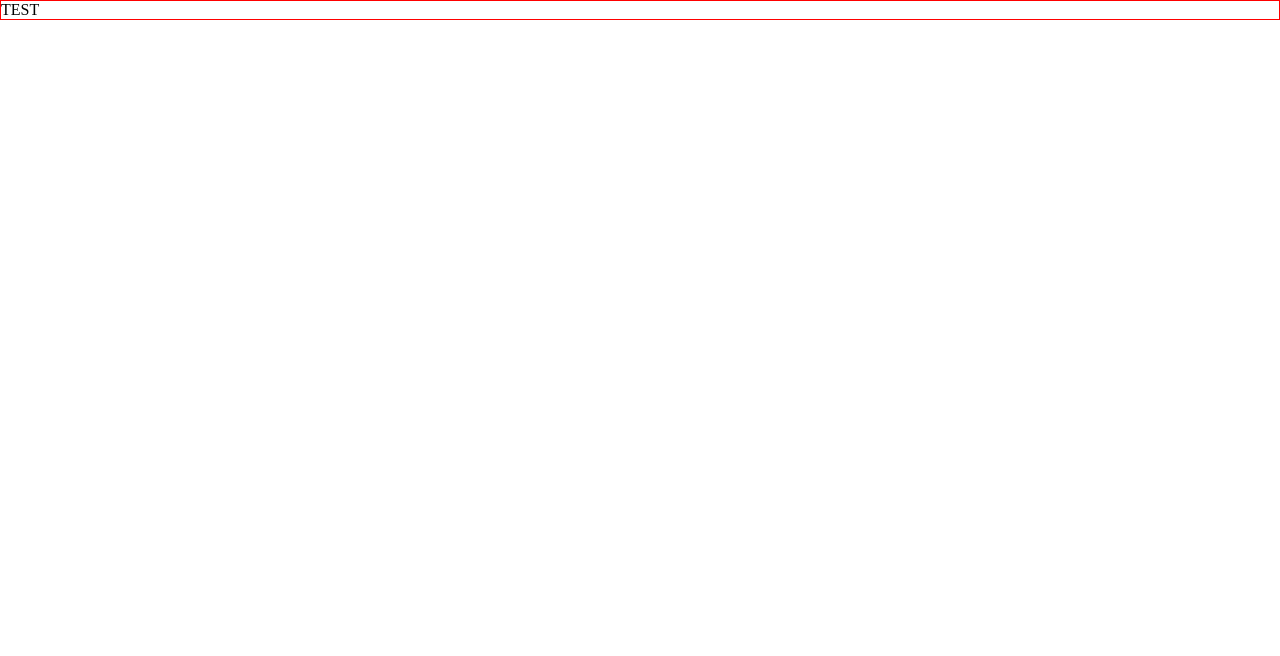
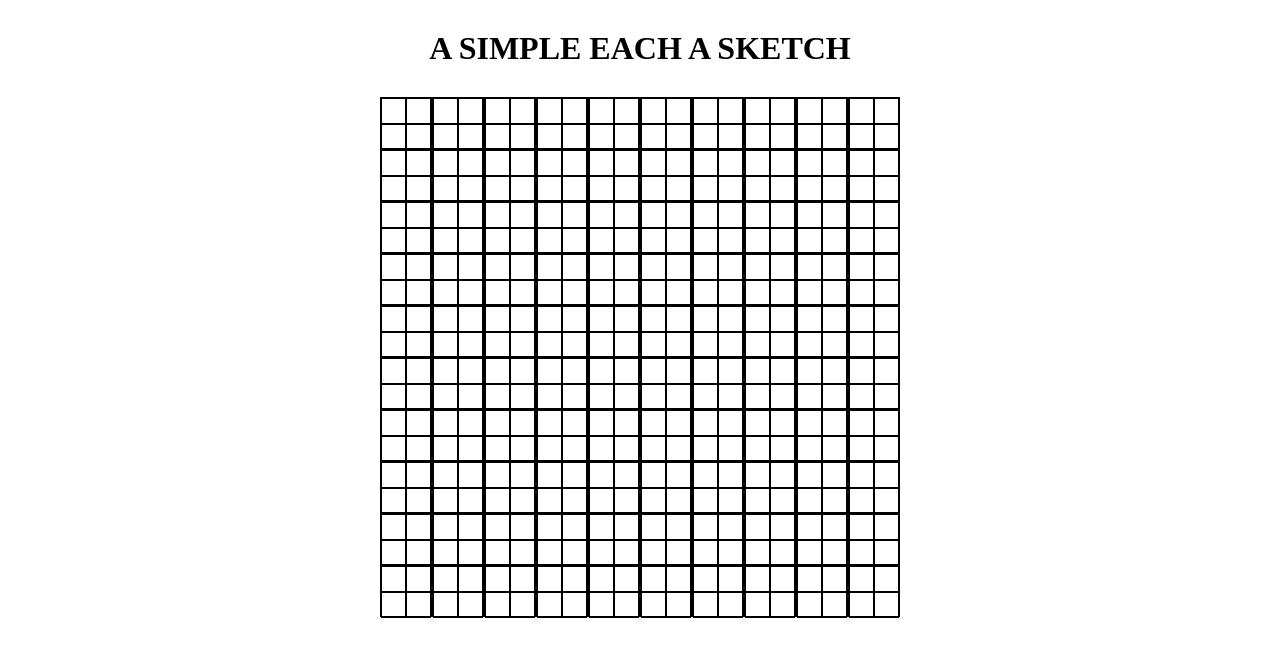
Before and after one commit to Gildedboy/each-a-sketch, a plain HTML site: page index.html in a window 1280 px wide. Drawn offline with Linux system fonts and the light colour scheme.

Commit message:
intial creation of grid and adding a hover status

```diff
--- a/index.html
+++ b/index.html
@@ -7,6 +7,8 @@
     <script src="script.js" defer></script>
   </head>
   <body>
-    <div class="test">TEST</div>
+    <div class="container">
+      <h1>A SIMPLE EACH A SKETCH</h1>
+    </div>
   </body>
 </html>
--- a/script.js
+++ b/script.js
@@ -1 +1,25 @@
-console.log("hola");
+const container = document.querySelector(".container");
+
+//Creation of completed Grid
+for (let i = 1; i <= 10; i++) {
+  const row = document.createElement("div");
+  row.classList.add("row");
+  container.appendChild(row);
+  for (let i = 1; i <= 10; i++) {
+    const square = document.createElement("div");
+    square.classList.add("square");
+    row.appendChild(square);
+    for (let i = 1; i <= 2; i++) {
+      const insideRow = document.createElement("div");
+      insideRow.classList.add("insideRow");
+      square.appendChild(insideRow);
+      for (let i = 1; i <= 2; i++) {
+        const insideSquare = document.createElement("div");
+        insideSquare.classList.add("insideSquare");
+        insideRow.appendChild(insideSquare);
+      }
+    }
+  }
+}
+
+const pen = document.querySelector(".insideSquare");
--- a/style.css
+++ b/style.css
@@ -2,6 +2,43 @@
   margin: 0;
   padding: 0;
 }
-.test {
-  border: 1px solid red;
+.container {
+  display: flex;
+  flex-direction: column;
+  align-items: center;
 }
+
+.container h1 {
+  padding: 30px;
+}
+
+.row,
+.insideRow {
+  display: flex;
+  align-items: center;
+  justify-content: center;
+}
+
+.square,
+.insideSquare {
+  display: flex;
+  flex-direction: column;
+  border: 1px solid black;
+}
+
+.square {
+  width: 50px;
+  height: 50px;
+}
+.insideSquare {
+  width: 1.5em;
+  height: 1.5em;
+}
+
+.insideSquare:hover {
+  background-color: black;
+}
+
+.colored {
+  background-color: black;
+}
```
